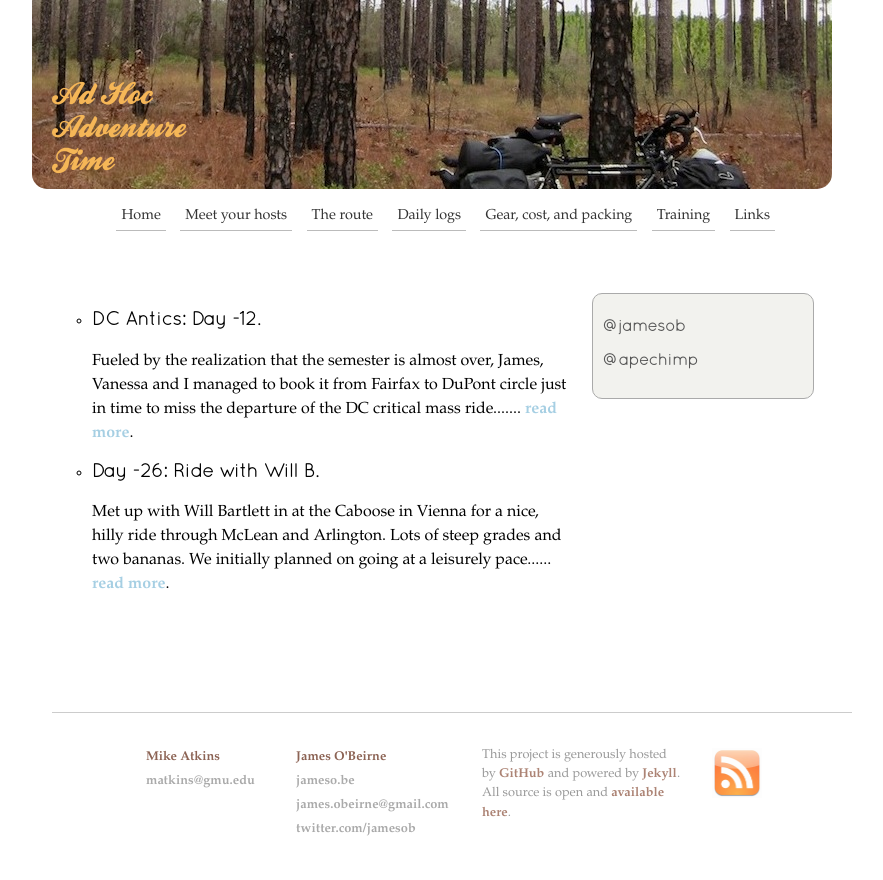
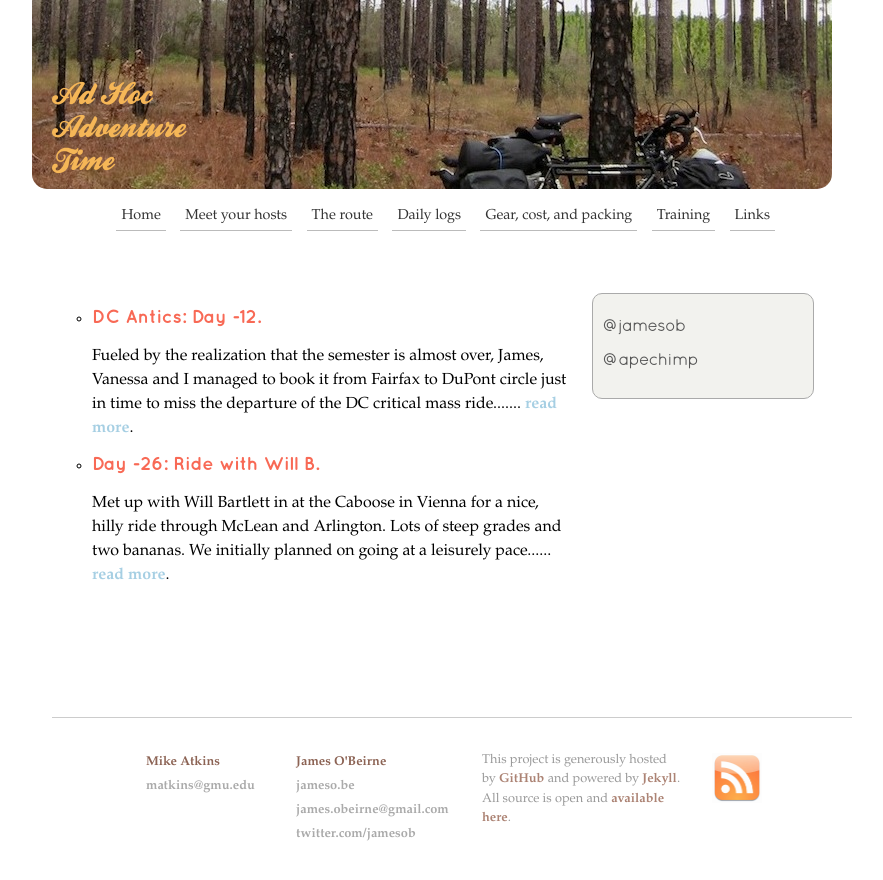
Before and after one commit to jamesob/biketrip, a Jekyll site: the page built from preparing.html, in a window 1280 px wide. Shown: the top 880 px of the page, without its empty margins (208-1091 px from the left). Built offline with Jekyll 4.4.1, drawn with Linux system fonts in a browser that asks for light colours.

Commit message:
proper formatting for post links

```diff
--- a/preparing.html
+++ b/preparing.html
@@ -3,10 +3,11 @@
 title: Training
 ---
 
+<div id="news">
   <ul class="training-posts">
     {% for post in site.categories.training %}
     <li>
-    <h3>{{ post.title }}</h3>
+      <h3><a href="{{ post.url }}">{{ post.title }}</a></h3>
       <div class="trainingDescription">
         <p>{{ post.content | prettyprint | truncate: 200 }}...
         <b><a href="{{ post.url }}">read more</a></b>.
@@ -14,3 +15,4 @@
     </li>
     {% endfor %}
   </ul>
+</div>
```
Lines whose indentation alone changed are shown as unchanged.
